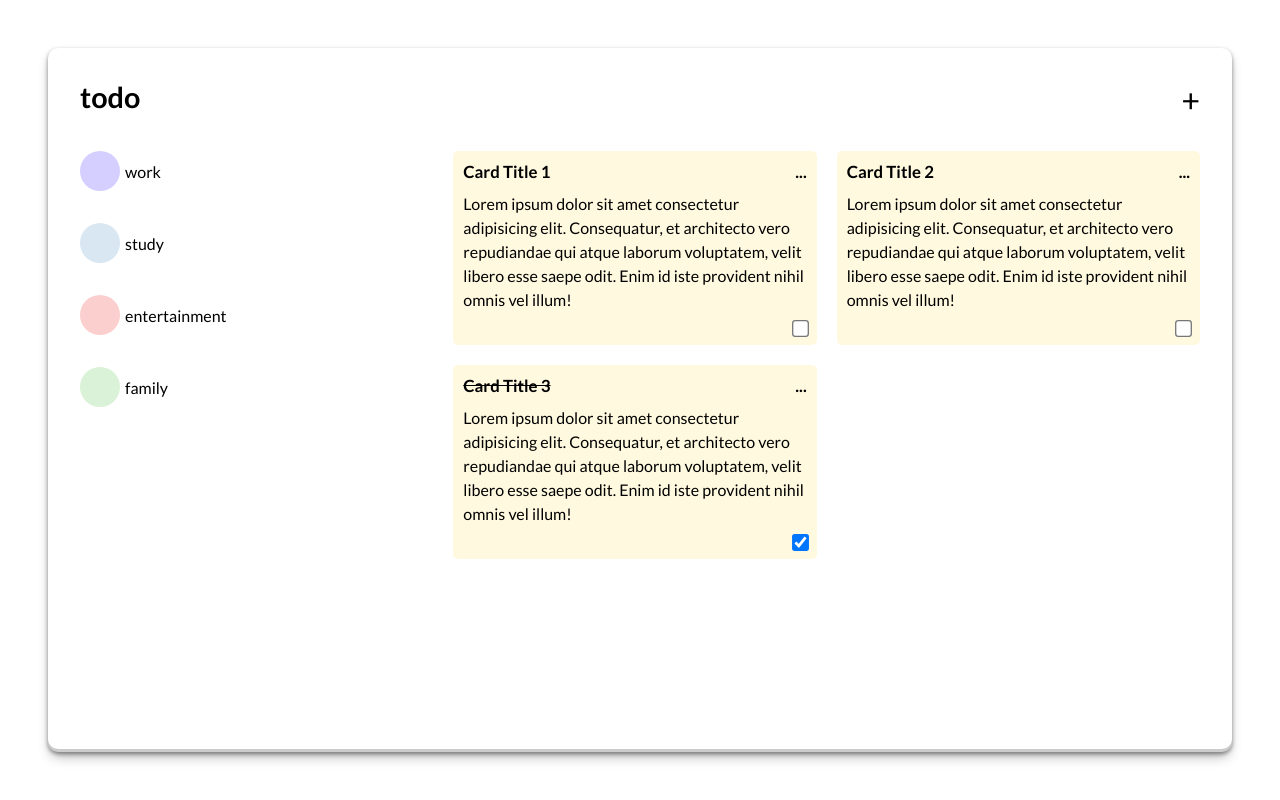
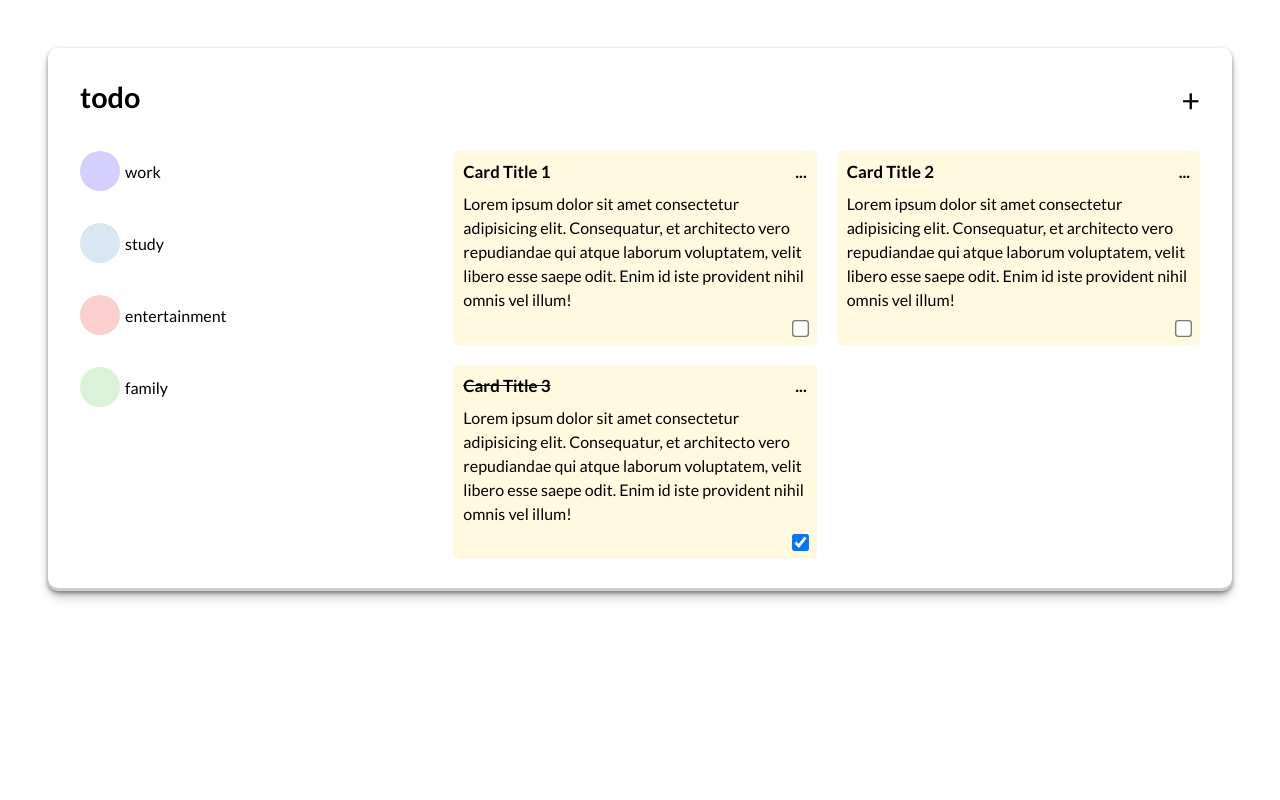
Before and after one commit to Pinto-Katende-Jonathan/Cours-Js-with-Student, a website built with Vite: page index.html in a window 1280 px wide. Built offline with nearby package versions, Linux system fonts and the light colour scheme.

```diff
--- a/style.css
+++ b/style.css
@@ -11,7 +11,7 @@
   width: 100%;
   background-color: fafafa;
   padding: 3rem;
-  height: 100vh;
+  /* height: 100vh; */
 }
 
 .container{
```
Also changed, not shown: index.html (+3 -1 lines), etoile.png (added).
